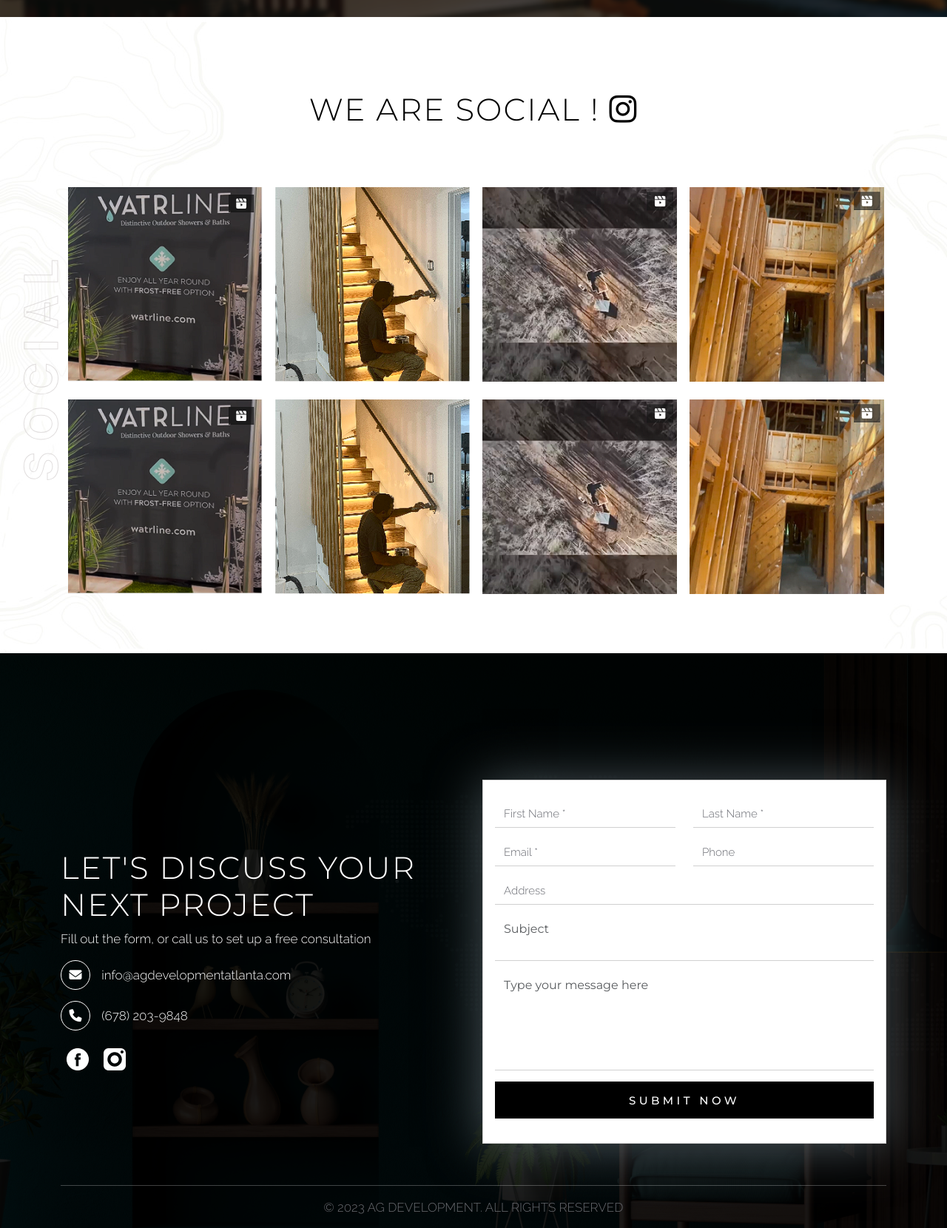
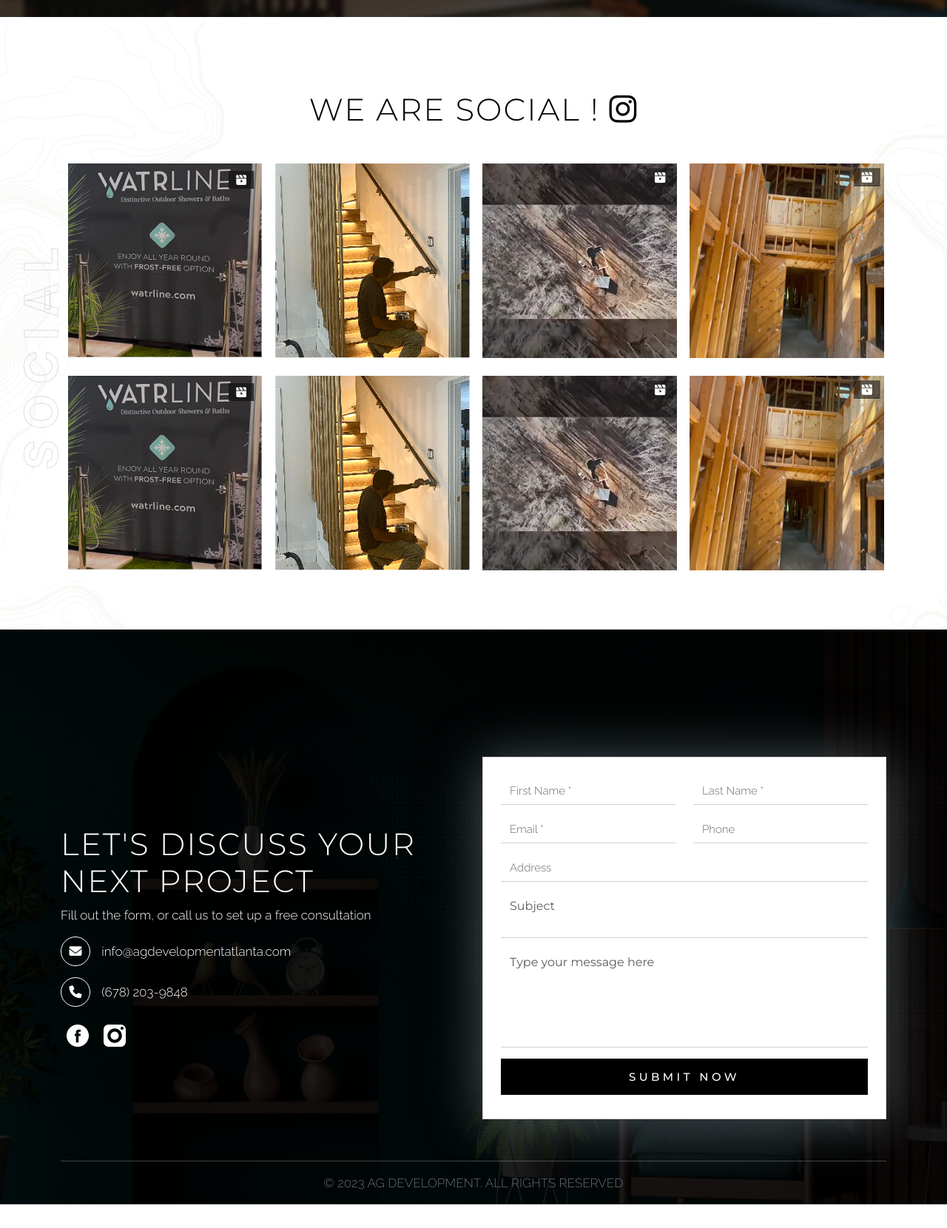
Before and after one commit to AmitShawGit/AV-DEV, a plain HTML site: page index.html in a window 1280 px wide. Shown: the part 2740-4400 px from the top of the page at 74% size. After the commit the page ends 4368 px from the top, so only its background shows below. Drawn offline with nearby package versions, Linux system fonts and the light colour scheme.

Commit message:
full and final

```diff
--- a/styles/style.scss
+++ b/styles/style.scss
@@ -501,7 +501,7 @@ h3 {
     padding: 5rem;
 
     h3 {
-        padding-bottom: 3rem;
+        padding-bottom: 1rem;
         color: $black;
     }
 
@@ -605,7 +605,7 @@ h3 {
 
 
         .card {
-            padding: 5% 1rem 6% 1rem;
+            padding: 5% 1.5rem 6% 1.5rem;
             box-shadow: 0px 3.62803px 67.1186px 0px #91a2ac82;
             border-radius: 0;
 
```
Also changed, not shown: styles/style.css, 1 other file.
